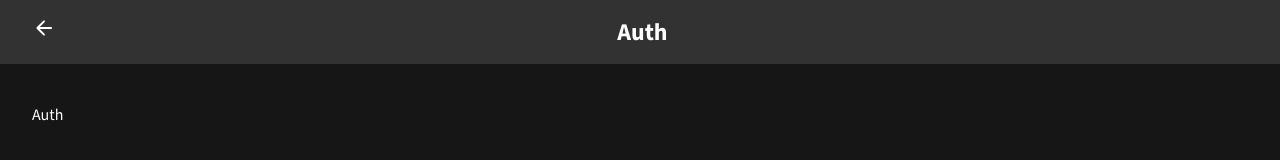
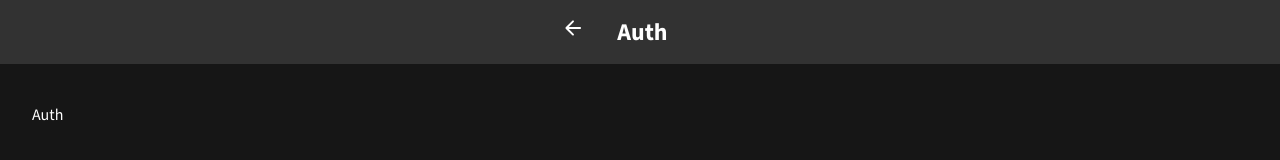
Before and after one commit to camivand4/Spraywall, a React (Vite) app: page /auth in a window 1280 px wide. Shown: the top 160 px of the page. Built offline with nearby package versions, Linux system fonts and the light colour scheme.

Commit message:
fixed isboulder

```diff
--- a/src/Components/Header.tsx
+++ b/src/Components/Header.tsx
@@ -9,14 +9,14 @@ const HiddenBack = styled.div`
 
 // Define interface for StyledHeaderProps with ishomepage boolean property
 interface StyledHeaderProps {
-  ishomepage?: boolean; // Making ishomepage a transient prop
+  ishomepage?: boolean;
 }
 
 const StyledHeader = styled.header<StyledHeaderProps>`
   padding: 1rem 2rem;
   background-color: ${Colors.background.light};
   display: flex;
-  justify-content: ${({ ishomepage }) =>
+  justify-content: ${( ishomepage ) =>
     ishomepage ? "center" : "space-between"};
 
   h1 {
@@ -60,7 +60,7 @@ export default function Header() {
   const ishomepage = location.pathname === "/"; // Check if it's the home page
 
   return (
-    <StyledHeader ishomepage={ishomepage ? true : undefined}>
+    <StyledHeader ishomepage={ishomepage}>
       {!ishomepage && <BackButton />} {/* Render BackButton if not on home page */}
       <Link to="/"> {/* Link to home */}
         <h1>{pageTitle}</h1>
```
